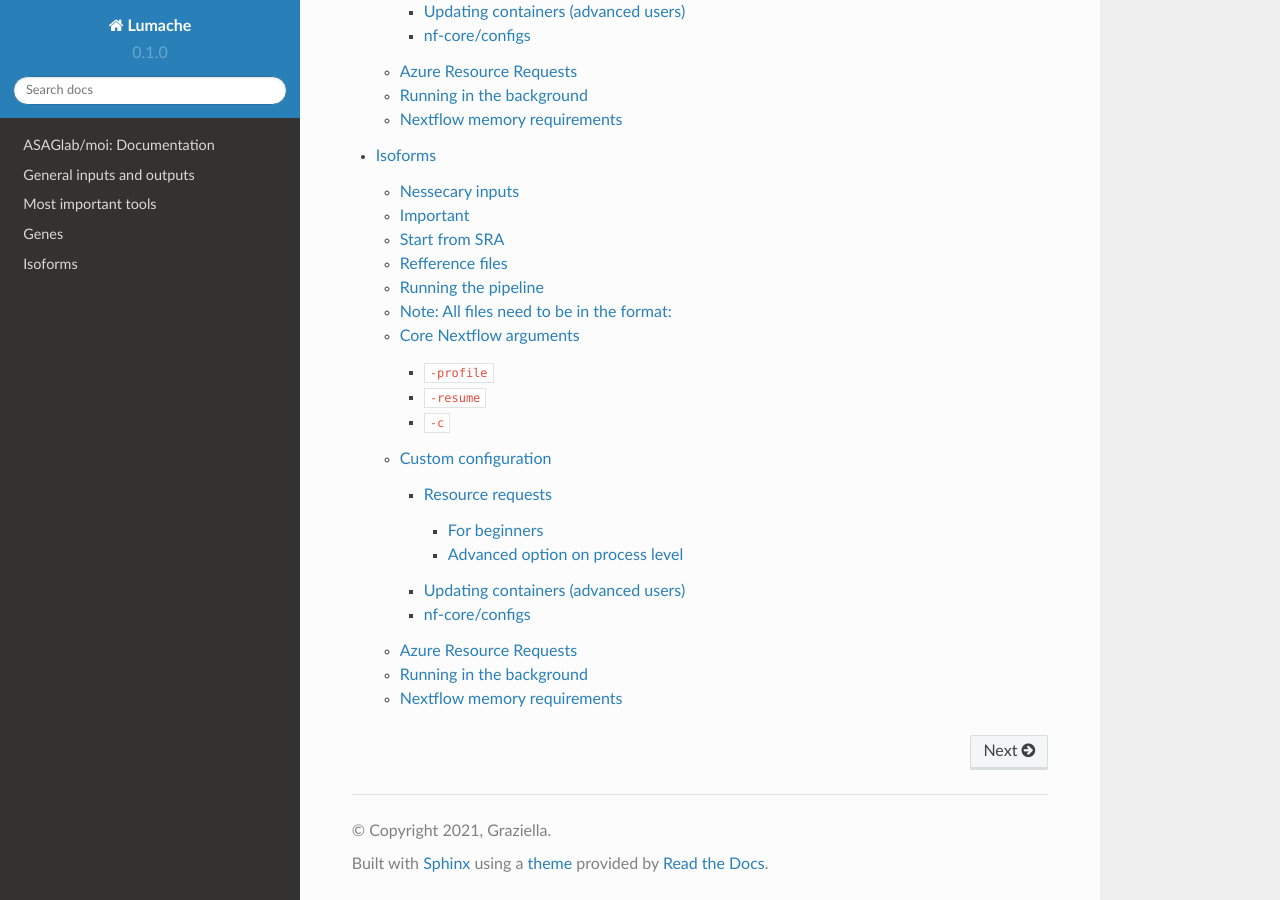
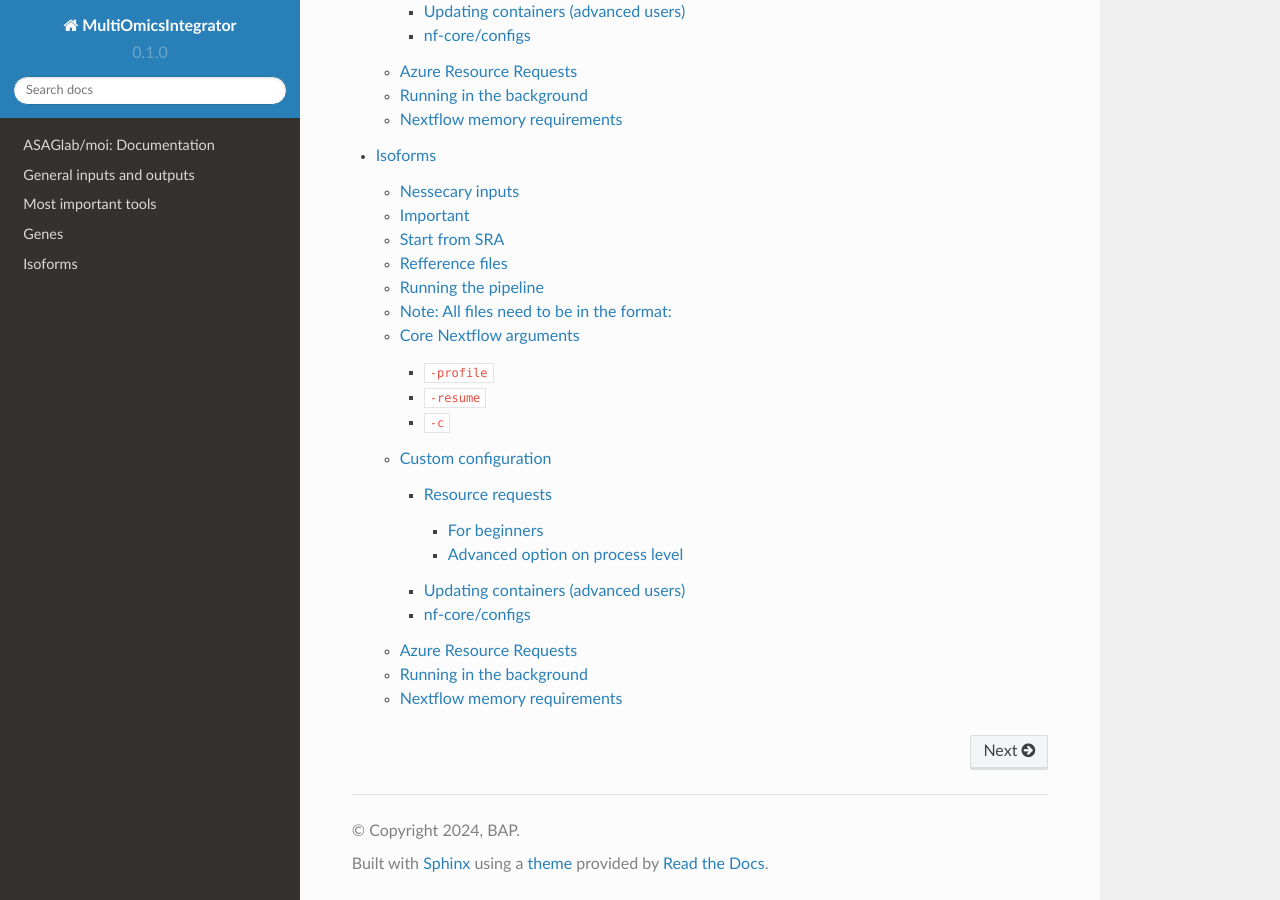
Before and after one commit to Bianca-Pasat/MOI, a Sphinx documentation site: the page built from docs/source/index.rst, in a window 1280 px wide and 900 px high, scrolled down 1351 px. Built offline with Sphinx 7.4.7 and the Read the Docs theme 2.0.0, drawn with Linux system fonts in a browser that asks for light colours.

Commit message:
Update conf.py

```diff
--- a/docs/source/conf.py
+++ b/docs/source/conf.py
@@ -2,9 +2,9 @@
 
 # -- Project information
 
-project = 'Lumache'
-copyright = '2021, Graziella'
-author = 'Graziella'
+project = 'MultiOmicsIntegrator'
+copyright = '2024, BAP'
+author = 'Bianca'
 
 release = '0.1'
 version = '0.1.0'
```
